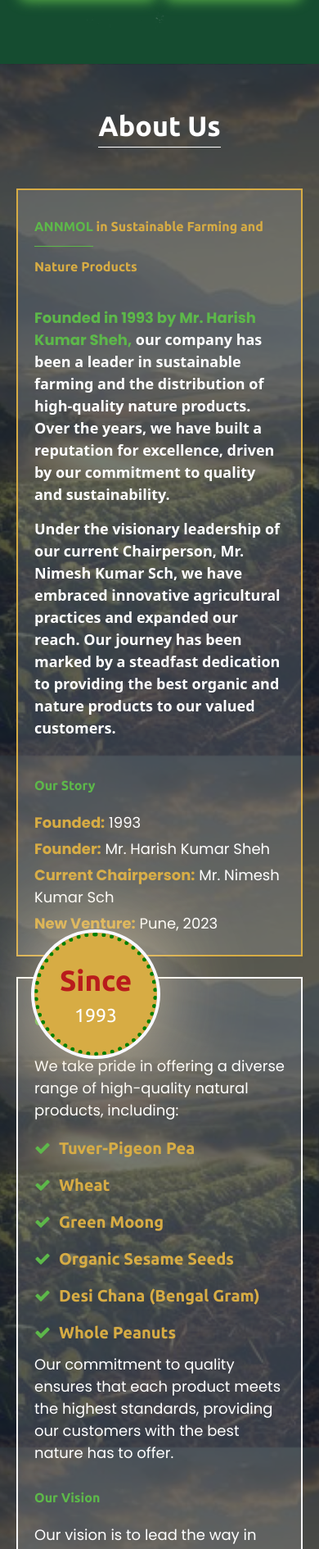
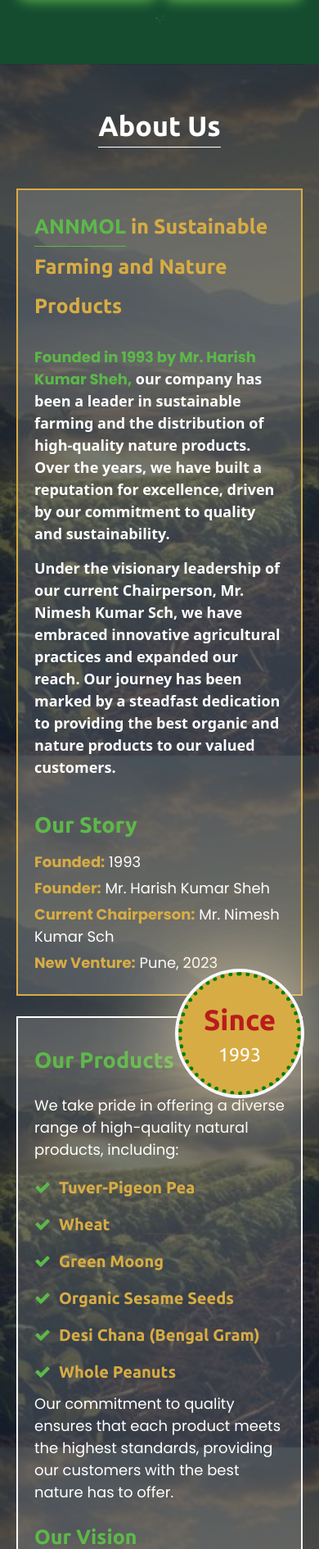
Before and after one commit to manthan3319/annmol, a React (Create React App) app: page / in a window 390 px wide. Shown: the part 2088-3978 px from the top of the page at 82% size. Built offline with nearby package versions, Linux system fonts and the light colour scheme.

Commit message:
animation and css chnage

```diff
--- a/src/components/Home_Aboutus/Home_Aboutus.jsx
+++ b/src/components/Home_Aboutus/Home_Aboutus.jsx
@@ -54,7 +54,7 @@
               variants={fadeInUp}
             >
               <div>
-                <h1 className='md:text-[40px] font-ubuntu font-bold text-gold leading-[48px]'>
+                <h1 className='md:text-[40px] font-ubuntu font-bold text-gold leading-[48px] text-[25px]'>
                   <span className='text-custome border-b-[1px] border-custome inline-block'>ANNMOL</span> in Sustainable Farming and Nature Products
                 </h1>
 
@@ -69,7 +69,7 @@
               </div>
 
               <div className='mt-[25px]'>
-                <h1 className='md:text-[30px] font-ubuntu font-bold text-custome leading-[63px]'>Our Story</h1>
+                <h1 className='md:text-[30px] font-ubuntu font-bold text-custome leading-[63px] text-[27px]'>Our Story</h1>
                 <p className='text-white font-poppins text-[18px] mb-[5px]'>
                   <b className='text-gold'>Founded:</b> 1993
                 </p>
@@ -85,7 +85,7 @@
               </div>
 
               <motion.div
-                className='bg-gold absolute lg:right-[-72px] lg:bottom-[-93px] xl:right-[8px] xl:bottom-[16px] since_div bottom-[-123px]'
+                className='bg-gold absolute lg:right-[-72px] lg:bottom-[-93px] xl:right-[8px] xl:bottom-[16px] since_div bottom-[-123px] right-0'
                 initial={{ opacity: 0, scale: 0.8 }}
                 whileInView={{ opacity: 1, scale: 1 }}
                 viewport={{ once: true }}
@@ -100,7 +100,7 @@
               className='md:w-[50%] bg-[#ffffff24] border-[2px] border-white p-[20px] scale-[0.9]'
               variants={fadeInUp}
             >
-              <h1 className='md:text-[45px] font-ubuntu font-bold text-custome leading-[63px]'>Our Products</h1>
+              <h1 className='md:text-[45px] font-ubuntu font-bold text-custome leading-[63px] text-[27px]'>Our Products</h1>
               <p className='text-white font-poppins text-[18px] my-[10px]'>
                 We take pride in offering a diverse range of high-quality natural products, including:
               </p>
@@ -128,7 +128,7 @@
                 Our commitment to quality ensures that each product meets the highest standards, providing our customers with the best nature has to offer.
               </p>
               <div className='mt-[10px]'>
-                <h1 className='md:text-[30px] font-ubuntu font-bold text-custome leading-[63px]'>Our Vision</h1>
+                <h1 className='md:text-[30px] font-ubuntu font-bold text-custome leading-[63px] text-[25px]'>Our Vision</h1>
                 <p className='text-white font-poppins text-[18px]'>
                   Our vision is to lead the way in sustainable farming and to continue expanding our portfolio of nature products. We aim to promote health and well-being through our organic offerings, supporting both our customers and the environment.
                 </p>
--- a/src/components/Home_Contactus/Home_Contactus.jsx
+++ b/src/components/Home_Contactus/Home_Contactus.jsx
@@ -6,7 +6,7 @@
     const location = useLocation();
   const iscontactus = location.pathname === '/contactus';
     return (
-        <div className={`py-[50px] ${iscontactus ? "py-[100px]" :""}`}>
+        <div className={` ${iscontactus ? "py-[100px]" :""}`}>
             <div className='lg:max-w-[1440px] m-auto px-[20px]'>
                 <div>
                     <div className='text-center'>
@@ -37,7 +37,7 @@
                     </div>
 
                     <div className='mt-[50px] bg-[#d7ac442b] p-[40px] rounded-[15px]'>
-                        <div className='flex flex-col gap-[35px] md:flex-row'>
+                        <div className='flex flex-col md:gap-[35px] md:flex-row'>
                             <input
                                 type="text"
                                 placeholder='Name'
@@ -53,7 +53,7 @@
                             />
                         </div>
 
-                        <div className='flex flex-col gap-[35px] md:flex-row'>
+                        <div className='flex flex-col md:gap-[35px] md:flex-row'>
                             <input
                                 type="number"
                                 placeholder='Number'
--- a/src/components/Home_Gallery/Home_Gallery.jsx
+++ b/src/components/Home_Gallery/Home_Gallery.jsx
@@ -3,19 +3,25 @@
 import { Title } from '../Function/Function';
 import { gallery1, gallery10, gallery2, gallery3, gallery4, gallery5, gallery6, gallery7, gallery8, gallery9, grasstector } from '../Images/Images';
 import { useLocation } from 'react-router-dom';
+import { useInView } from 'react-intersection-observer';
 
 const images = [
-  gallery1, gallery2, gallery3, gallery4, gallery5,
-  gallery6, gallery7, gallery8, gallery9, gallery10
+    gallery1, gallery2, gallery3, gallery4, gallery5,
+    gallery6, gallery7, gallery8, gallery9, gallery10
 ];
 
 const Home_Gallery = () => {
+    const { ref, inView } = useInView({
+        triggerOnce: true,
+        threshold: 0.2,
+    });
+
     const containerVariant = {
         hidden: { opacity: 1 },
         visible: {
             opacity: 1,
             transition: {
-                staggerChildren: 0.2 // Adjust this value for the time between each image appearance
+                staggerChildren: 0.2
             }
         }
     };
@@ -26,10 +32,10 @@
     };
 
     const location = useLocation();
-  const isgallery = location.pathname === '/gallery';
+    const isgallery = location.pathname === '/gallery';
 
     return (
-        <div className={`bg-green py-[50px] relative ${isgallery ?"py-[100px]":""}`}>
+        <div className={`bg-green relative ${isgallery ? "py-[100px]" : "py-[50px]"}`} ref={ref}>
             <div className='lg:max-w-[1440px] m-auto px-[20px]'>
                 <div className='text-center'>
                     <Title name="Gallery" />
@@ -38,7 +44,7 @@
                 <motion.div
                     className='flex flex-wrap justify-center gap-[20px] mt-[40px]'
                     initial="hidden"
-                    animate="visible"
+                    animate={inView ? "visible" : "hidden"}
                     variants={containerVariant}
                 >
                     {images.map((image, index) => (
--- a/src/index.css
+++ b/src/index.css
@@ -103,10 +103,8 @@
   .slider_logo {
     width: 404px;
     height: 313px;
+  }
 }
-}
-
-
 
 @media only screen and (max-width: 639px) {
   .slider_logo {
```
